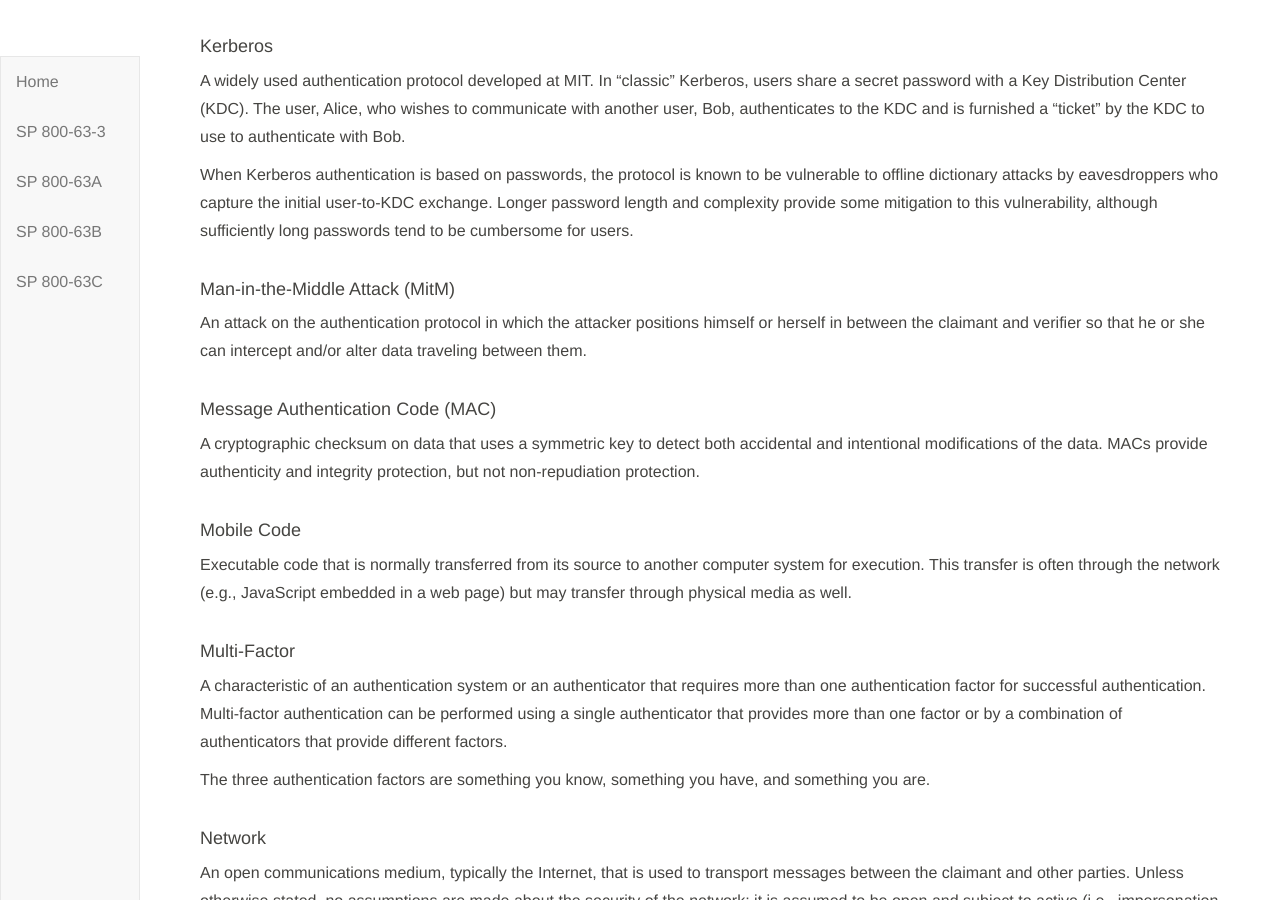
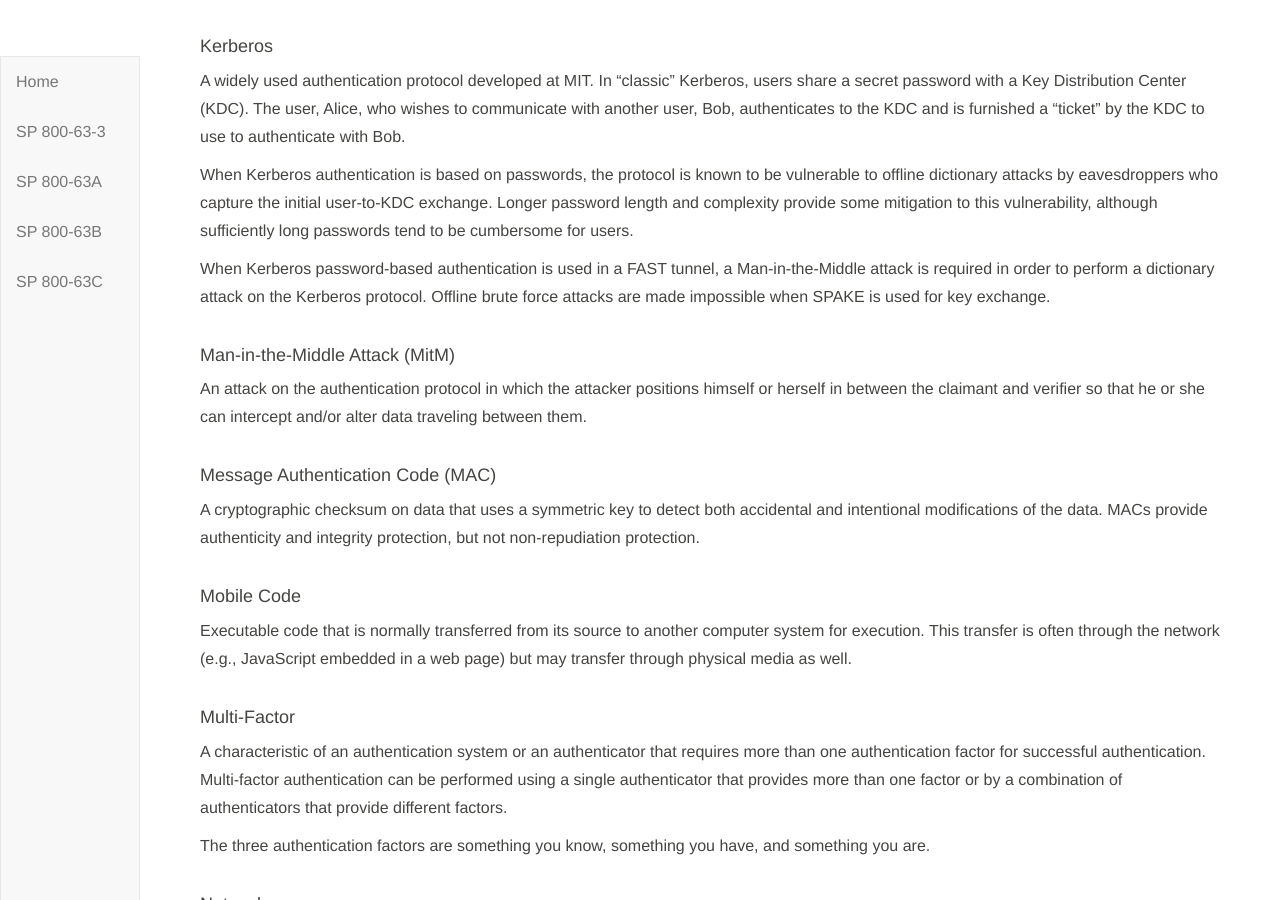
Before and after one commit to usnistgov/800-63-3, a Jekyll site: the page built from sp800-63b.md, in a window 1280 px wide and 900 px high, scrolled down 11871 px. Built offline with Jekyll 4.4.1, drawn with Linux system fonts in a browser that asks for light colours.

Commit message:
[63b] Update Kerberos definition for FAST and SPAKE

```diff
--- a/sp800-63b/sec3_definitions.md
+++ b/sp800-63b/sec3_definitions.md
@@ -158,6 +158,11 @@ initial user-to-KDC exchange. Longer password length and complexity provide
 some mitigation to this vulnerability, although sufficiently long passwords
 tend to be cumbersome for users.
 
+When Kerberos password-based authentication is used in a FAST tunnel, a
+Man-in-the-Middle attack is required in order to perform a dictionary attack
+on the Kerberos protocol. Offline brute force attacks are made impossible
+when SPAKE is used for key exchange.
+
 #### Man-in-the-Middle Attack (MitM)
 An attack on the authentication protocol in which the attacker positions himself or herself in between the claimant and verifier so that he or she can intercept and/or alter data traveling between them.
 
```
